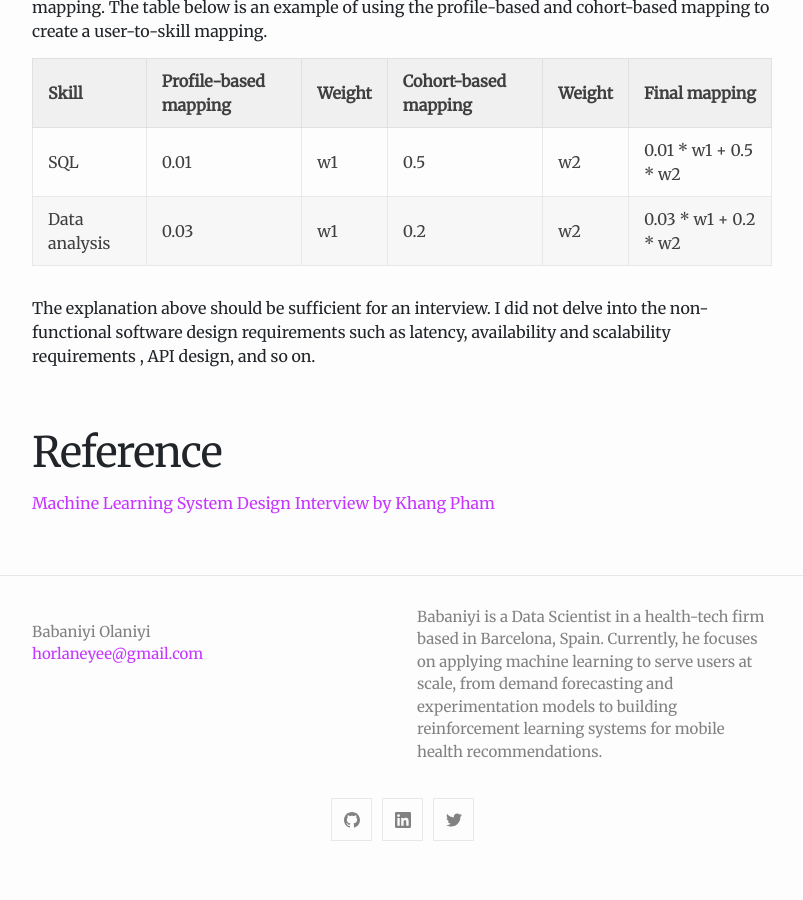
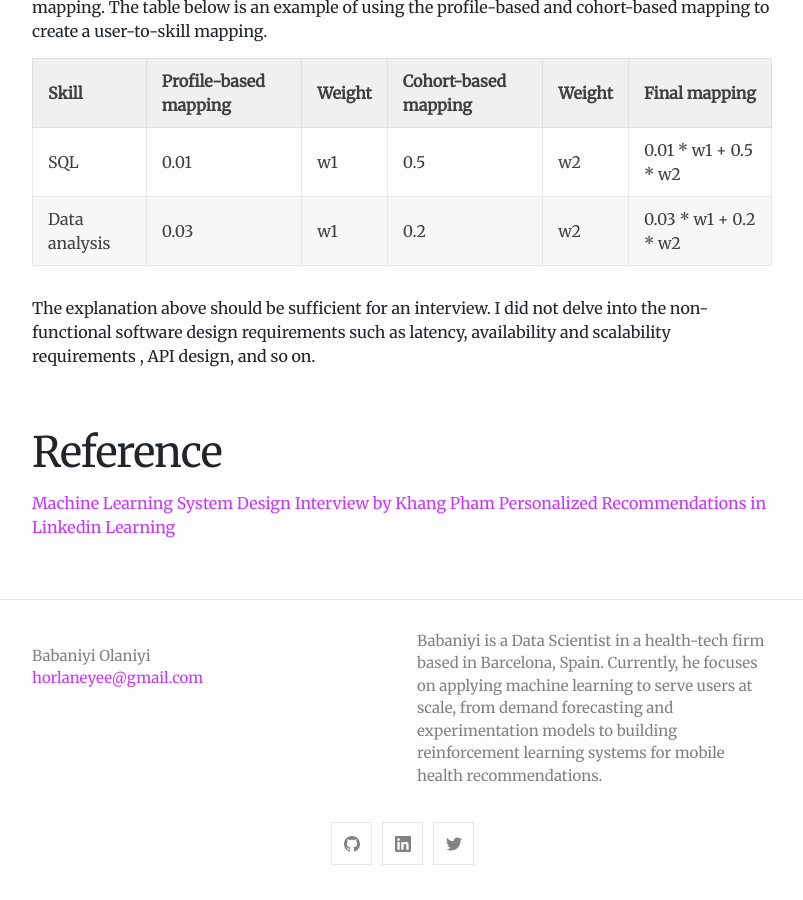
Before and after one commit to babaniyi/babaniyi.github.io, a Jekyll site: the page built from _posts/2022-07-16-designing-machine-learning-solution-for-course-recommendation.md, in a window 1280 px wide and 900 px high, scrolled down 2908 px. Shown: the whole window, without its empty margins (238-1041 px from the left). Built offline with Jekyll 4.4.1, drawn with Linux system fonts in a browser that asks for light colours; before the commit the page ends 3784 px from its top, so only the background shows below that.

```diff
--- a/_posts/2022-07-16-designing-machine-learning-solution-for-course-recommendation.md
+++ b/_posts/2022-07-16-designing-machine-learning-solution-for-course-recommendation.md
@@ -5,7 +5,7 @@ comments: true
 ---
 
 <!-- ---
-title: 'Designing Machine Learning Solution for Course Recommendations'
+title: 'How LinkedIn Recommends Courses to Users'
 author: babaniyi
 comments: true
 date: 2022-07-16
@@ -87,3 +87,4 @@ The explanation above should be sufficient for an interview. I did not delve int
 
 # Reference
 [Machine Learning System Design Interview by Khang Pham](https://www.amazon.com/Machine-Learning-Design-Interview-System/dp/B09YQWX59Z/ref=sr_1_1?qid=1658002680&refinements=p_27%3AKhang+Pham&s=books&sr=1-1)
+[Personalized Recommendations in Linkedin Learning](https://engineering.linkedin.com/blog/2016/12/personalized-recommendations-in-linkedin-learning)
```
